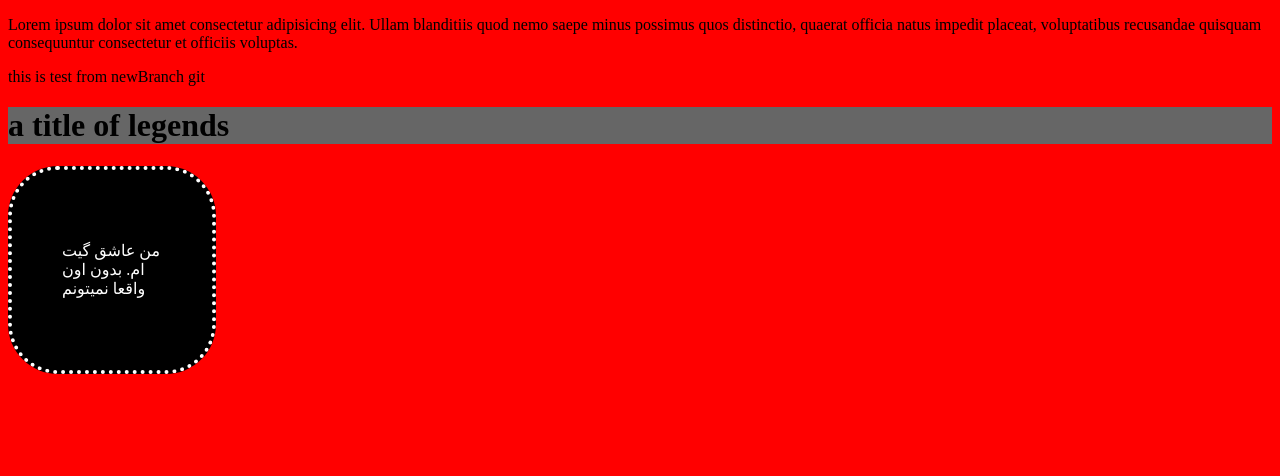
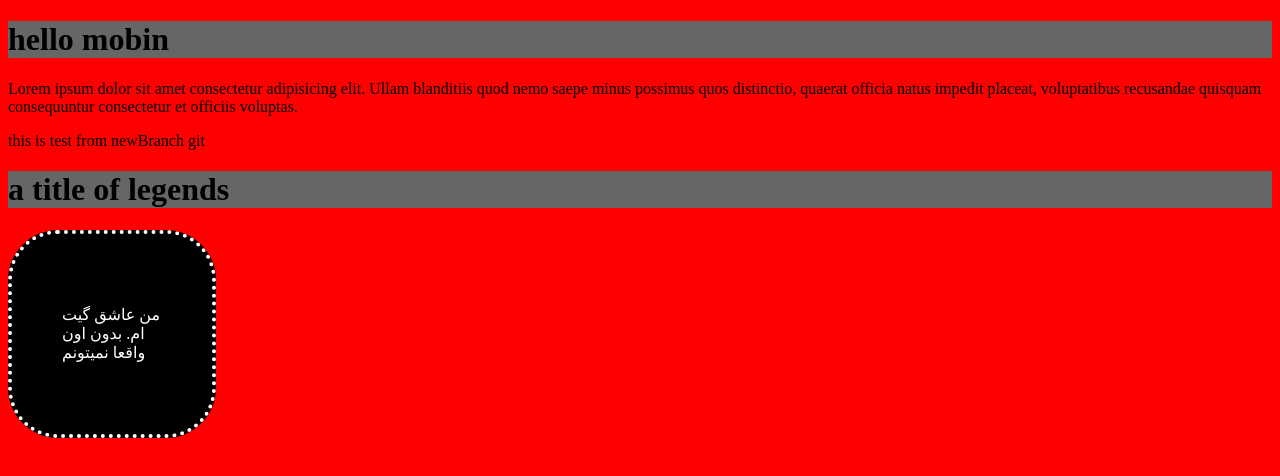
Before and after one commit to mohamad-mobin/learn-git, a plain HTML site: page index.html in a window 1280 px wide. Drawn offline with Linux system fonts and the light colour scheme.

Commit message:
adding hello mobin h1

```diff
--- a/index.html
+++ b/index.html
@@ -8,6 +8,8 @@
 </head>
 <body>
 
+
+    <h1>hello mobin</h1>
 
     <p>
         Lorem ipsum dolor sit amet consectetur adipisicing elit. Ullam blanditiis quod nemo saepe minus possimus quos distinctio, quaerat officia natus impedit placeat, voluptatibus recusandae quisquam consequuntur consectetur et officiis voluptas.
```
